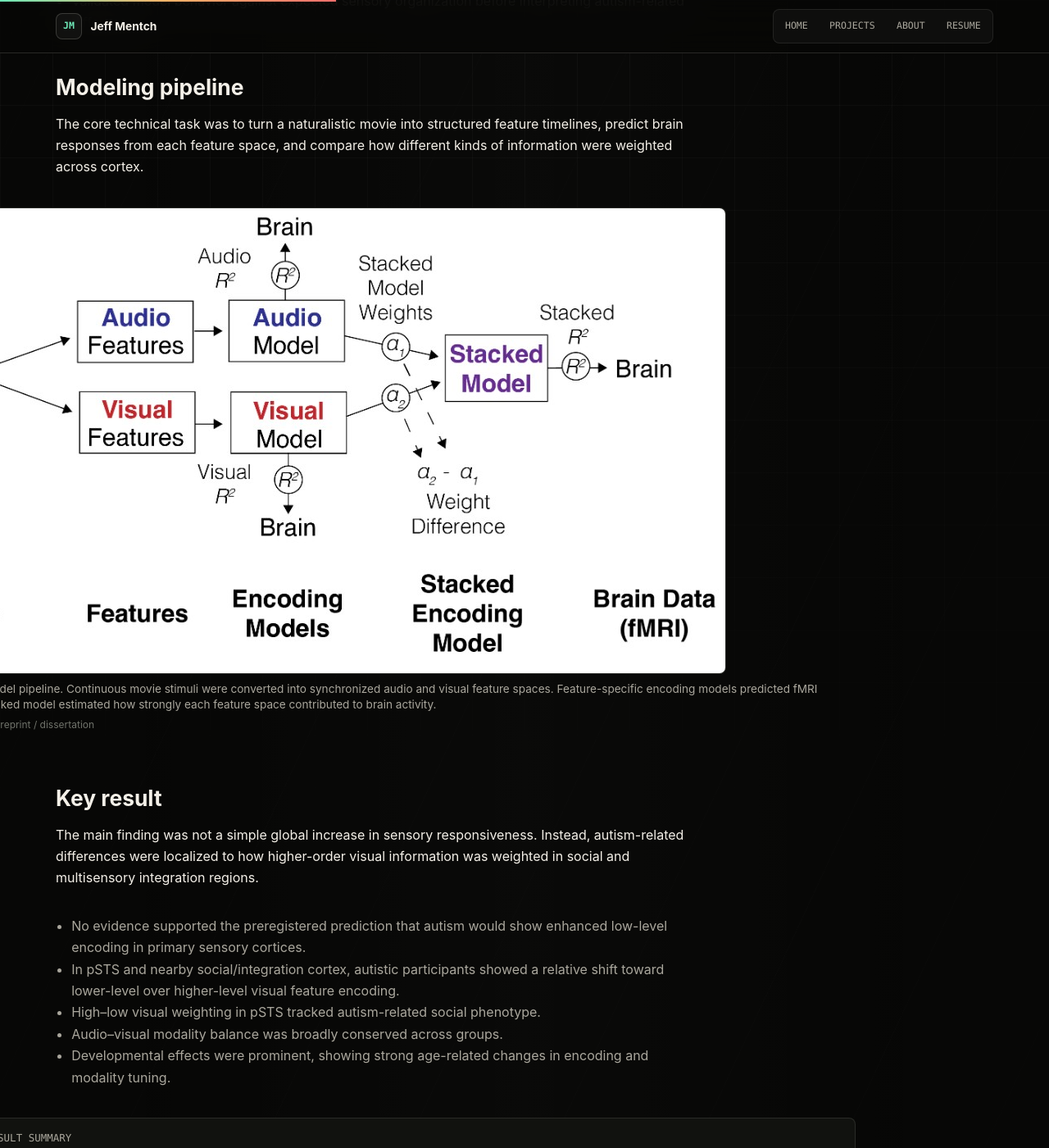
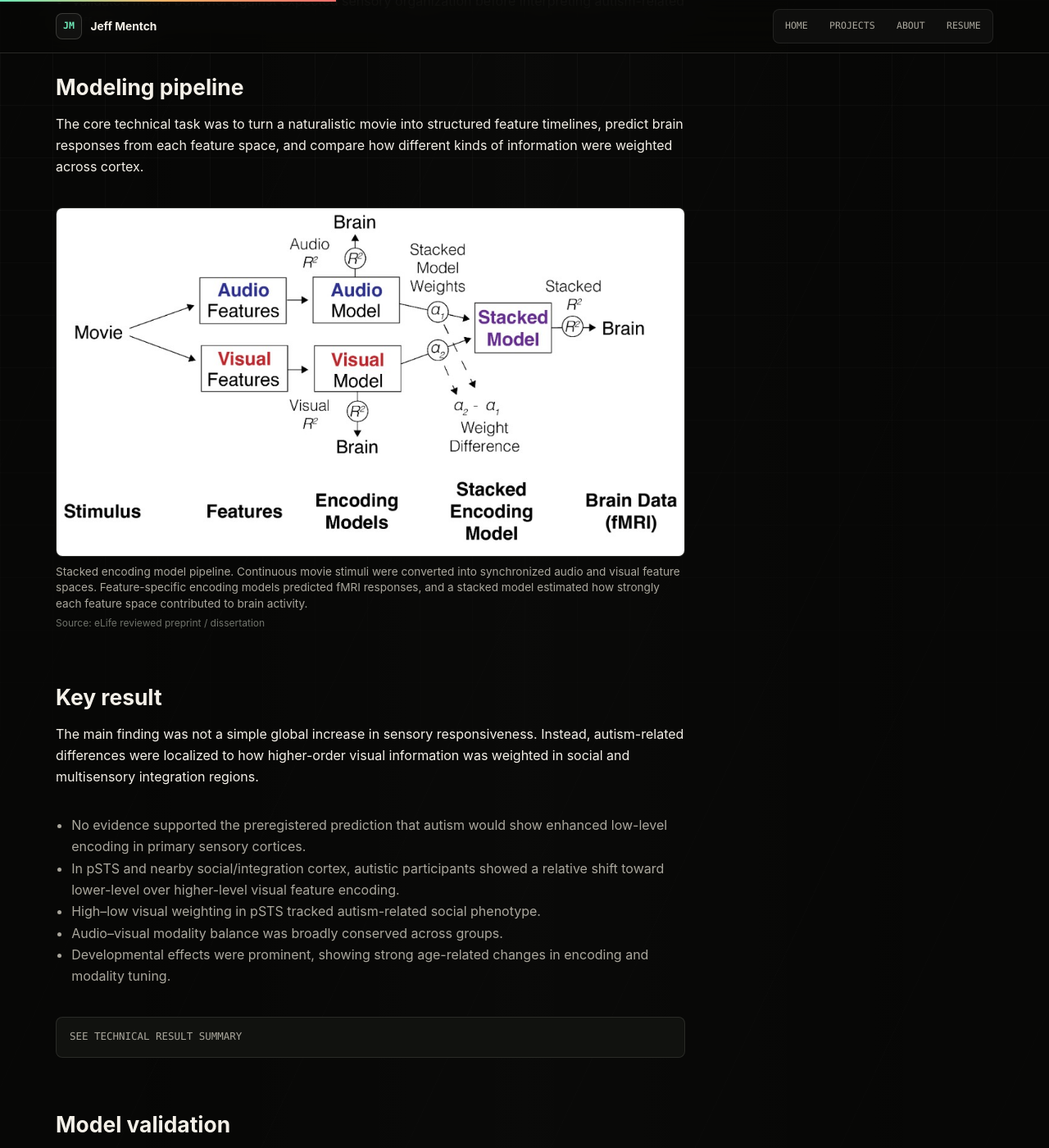
Before and after one commit to jsmentch/jsmentch.github.io, a Jekyll site: the page built from _projects/naturalistic-encoding.md, in a window 1280 px wide and 1400 px high, scrolled down 1470 px. Shown: the whole window at 82% size. Built offline with Jekyll 4.4.1, drawn with Linux system fonts in a browser that asks for light colours; some of the changed text lies outside the part shown.

Commit message:
fix(projects,about): restore figure alignment and portrait aspect ratio
Remove the full-bleed negative-margin hack that pushed figures out of
the content column, upscaled them past native width, and broke the
results disclosure. Constrain figures to the column (crisp downscale),
keep the wide results figure scrollable with a pinned caption, and fix
the about portrait to preserve its square aspect ratio.

```diff
--- a/assets/css/main.css
+++ b/assets/css/main.css
@@ -984,6 +984,9 @@ img {
 }
 
 .about-photo--lead img {
+  display: block;
+  width: 100%;
+  height: auto;
   border-radius: var(--radius);
 }
 
@@ -1499,14 +1502,6 @@ img {
   max-width: var(--content-width);
 }
 
-.project-detail-content .project-figure:not(.project-figure--compact),
-.project-detail-content .project-figure-scroll,
-.project-detail-content .project-disclosure {
-  width: min(var(--max-width), calc(100vw - 2 * var(--space)));
-  max-width: none;
-  margin-left: calc(-0.5 * max(0px, min(var(--max-width), calc(100vw - 2 * var(--space))) - var(--content-width)));
-}
-
 .project-detail-content h2 {
   margin-top: 2.25rem;
 }
@@ -1522,17 +1517,11 @@ img {
 
 .project-figure img {
   display: block;
-  width: auto;
-  max-width: 100%;
+  width: 100%;
   height: auto;
   border: 1px solid var(--line);
   border-radius: var(--radius);
   background: var(--panel);
-}
-
-.project-figure--compact img {
-  width: 100%;
-  max-width: 100%;
 }
 
 .project-figure figcaption {
@@ -1573,6 +1562,12 @@ img {
   max-width: none;
   min-width: 0;
   height: auto;
+}
+
+.project-figure-scroll .project-figure--wide figcaption {
+  position: sticky;
+  left: 0;
+  max-width: min(46rem, 88vw);
 }
 
 .project-approach-grid {
```
